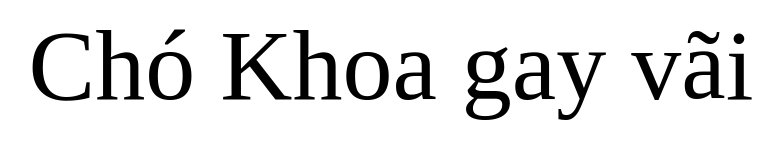
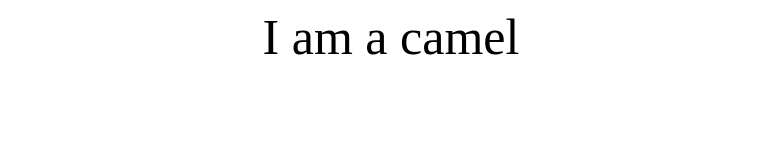
Before and after one commit to Picabulama/my-first-time, a plain HTML site: page anotherpage.html in a window 1280 px wide. Shown: the whole page, without its empty margins (249-1032 px from the left). Drawn offline with Linux system fonts and the light colour scheme.

Commit message:
update them xiu nha

```diff
--- a/anotherpage.html
+++ b/anotherpage.html
@@ -1,8 +1,8 @@
 <html>
     <head>
-        <title>Shit Khoa</title>
+        <title>Shit</title>
     </head>
     <body>
-        <p style="font-size: 100px;text-align: center;"> Chó Khoa gay vãi</p>
+        <p style="font-size: 50px;text-align: center;"> I am a camel</p>
     </body>
 </html>
```
Also changed, not shown: index.html (+3 -2 lines).
